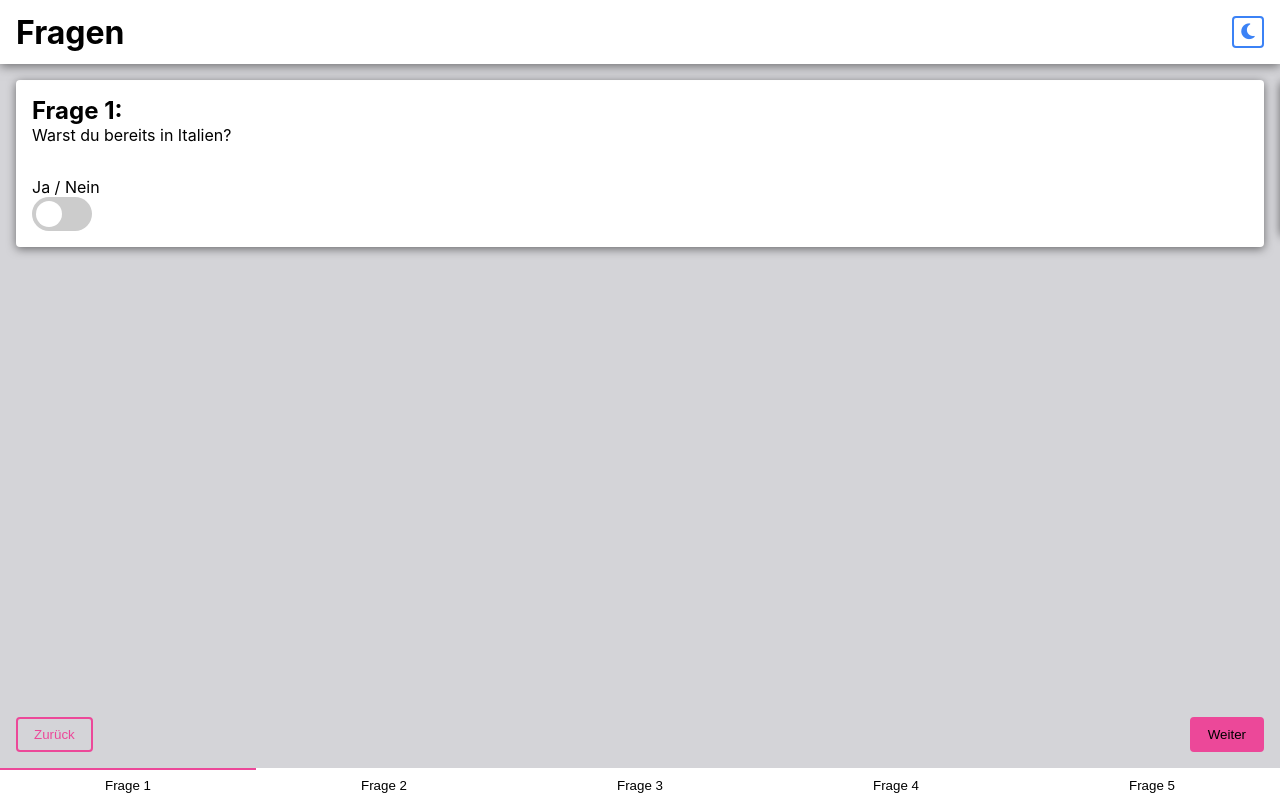
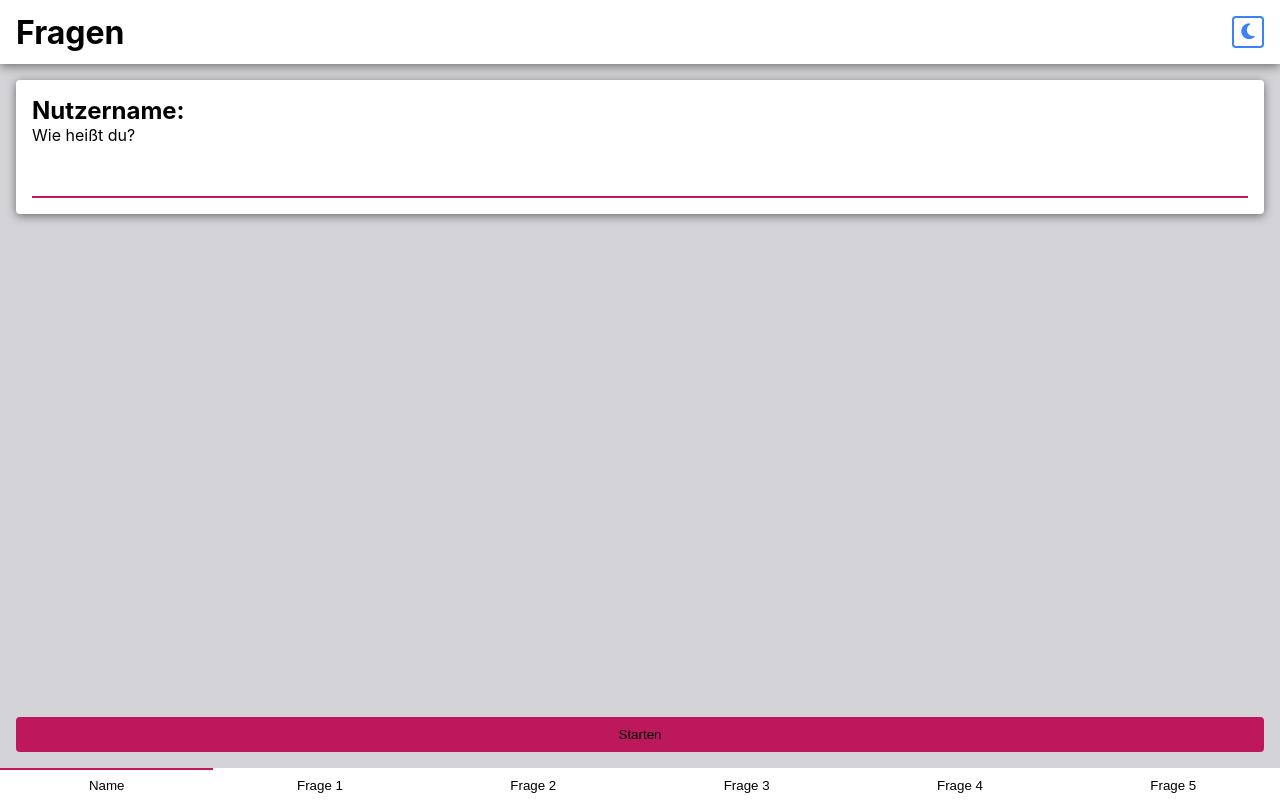
Before and after one commit to riedadr/testat2, a PHP site: page /minimal/fragen-mini.html in a window 1280 px wide. Run offline with PHP 8.4, Linux system fonts and the light colour scheme; some libraries are stand-ins or nearby versions.

Commit message:
fragen fertig antworten können ausgelesen werden, noch kein php

```diff
--- a/minimal/fragen-mini.css
+++ b/minimal/fragen-mini.css
@@ -8,7 +8,8 @@ body {
 	--violet: #8b5cf6;
 	--pink: #ec4899;
 
-	--primary: #ec4899;
+	--primary: #be185d
+	;
 	--nav-height: 4rem;
 	--footer-height: 2rem;
 	--site-padding: 1rem;
@@ -17,8 +18,8 @@ body {
 		"Helvetica Neue", sans-serif;
 	--text: black;
 	--bg: rgb(212, 212, 216);
+	--card: #fff;
 	--shadow: rgba(0, 0, 0, 0.5);
-	--card: #fff;
 
 	background-color: var(--bg);
 	color: var(--text);
@@ -26,9 +27,9 @@ body {
 
 body.dark {
 	--text: white;
-	--bg: rgb(0, 0, 0);
-	--card: rgba(255, 255, 255, 0.247);
-	--shadow: rgba(255, 255, 255, 0.212);
+	--bg: #0f172a;
+	--card: #1e293b;
+	--shadow: #000;
 }
 
 *,
@@ -41,8 +42,6 @@ body.dark {
 }
 
 header {
-	position: fixed;
-	z-index: 3;
 	width: 100%;
 	height: var(--nav-height);
 	padding: 1rem;
@@ -84,23 +83,23 @@ header button {
 	font-size: large;
 }
 
-main {
-	position: absolute;
-	top: var(--nav-height);
-	bottom: var(--footer-height);
-}
-
-#fragen {
+main#fragen {
 	background-color: transparent;
 	padding: var(--site-padding);
 	height: calc(100vh - var(--nav-height) - var(--footer-height));
 	width: 100vw;
 	max-width: 100vw;
 	display: grid;
-	grid-template-columns: repeat(5, calc(100vw - 2 * var(--site-padding)));
-	gap: 1rem;
+	grid-template-columns: repeat(6, calc(100vw - 2 * var(--site-padding)));
+	gap: 4rem;
 	overflow-x: scroll;
 	scroll-behavior: smooth;
+
+	scrollbar-width: none;
+	-ms-overflow-style: none;
+}
+#fragen::-webkit-scrollbar {
+	display: none;
 }
 
 .frage {
@@ -131,6 +130,10 @@ main {
 	padding-right: 1rem;
 	border-radius: 0.25rem;
 	cursor: pointer;
+	transition: 200ms ease;
+}
+.frage .steuerung button:hover {
+	box-shadow: inset 0px 0px 10px 0px var(--primary), 0px 0px 10px 0px var(--primary);
 }
 
 .frage .steuerung button.ok {
@@ -143,8 +146,15 @@ main {
 	border: 2px solid var(--primary);
 }
 
+input[type=text], input[type=number] {
+	background-color: transparent;
+	border: none;
+	border-bottom: 2px solid var(--primary);
+	color: var(--text);
+}
+
 /* Frage 1: Switch */
-.switch {
+#section1 .switch {
 	position: relative;
 	display: inline-block;
 	width: 60px;
@@ -152,58 +162,65 @@ main {
 }
 
 /* Hide default HTML checkbox */
-.switch input {
+#section1 .switch input {
 	opacity: 0;
 	width: 0;
 	height: 0;
 }
 
 /* The slider */
-.slider {
+#section1 .slider {
 	position: absolute;
 	cursor: pointer;
 	top: 0;
 	left: 0;
 	right: 0;
 	bottom: 0;
-	background-color: #ccc;
+	background-color: var(--red);
 	-webkit-transition: 0.4s;
 	transition: 0.4s;
+	border-radius: 34px;
 }
 
-.slider:before {
+#section1 .slider:before {
 	position: absolute;
-	content: "";
+
 	height: 26px;
 	width: 26px;
 	left: 4px;
 	bottom: 4px;
-	background-color: white;
+	background-color: #fff;
 	-webkit-transition: 0.4s;
 	transition: 0.4s;
+	border-radius: 50%;
+
+	display: flex;
+	justify-content: center;
+	align-items: center;
+	content: "NEIN";
+	color: var(--red);
+	font-size: x-small;
 }
 
-input:checked + .slider {
-	background-color: #2196f3;
+#section1 input:checked + .slider {
+	background-color: var(--green);
 }
 
-input:focus + .slider {
-	box-shadow: 0 0 1px #2196f3;
+#section1 input:focus + .slider {
+	box-shadow: 0 0 1px var(--green);
 }
 
-input:checked + .slider:before {
+#section1 input:checked + .slider:before {
 	-webkit-transform: translateX(26px);
 	-ms-transform: translateX(26px);
 	transform: translateX(26px);
+
+	content: "JA";
+	color: var(--green);
 }
 
-/* Rounded sliders */
-.slider.round {
-	border-radius: 34px;
-}
-
-.slider.round:before {
-	border-radius: 50%;
+#section1 .wert {
+	content: "JA";
 }
 
 fieldset {
@@ -211,8 +228,6 @@ fieldset {
 }
 
 footer {
-	position: absolute;
-	bottom: 0;
 	height: var(--footer-height);
 	width: 100%;
 	display: flex;
@@ -231,3 +246,8 @@ footer button {
 footer button#active {
 	border-top: 2px solid var(--primary);
 }
+
+/* Utility-Classes */
+.w-full {
+	width: 100%;
+  }
--- a/minimal/fragen-mini.html
+++ b/minimal/fragen-mini.html
@@ -18,21 +18,41 @@
 			></button>
 		</header>
 		<main id="fragen">
+			<section class="frage" id="section0">
+				<div class="inhalt">
+					<h1>Nutzername:</h1>
+					<p>Wie heißt du?</p>
+
+					<div class="antwort">
+						<input class="w-full" type="text" name="user" id="userInput" />
+					</div>
+				</div>
+				<div class="steuerung">
+					<button
+						class="ok w-full"
+						onclick="scrollToArea(1)"
+					>
+						Starten
+					</button>
+				</div>
+			</section>
+
 			<section class="frage" id="section1">
 				<div class="inhalt">
 					<h1>Frage 1:</h1>
 					<p>Warst du bereits in Italien?</p>
 
 					<div class="antwort">
-						<p>Ja / Nein</p>
 						<label class="switch">
-							<input type="checkbox">
-							<span class="slider round"></span>
-						  </label>
+							<input type="checkbox" id="italienInput" />
+							<span class="slider"></span>
+						</label>
 					</div>
 				</div>
 				<div class="steuerung">
-					<button class="back">Zurück</button>
+					<button class="back" onclick="scrollToArea(0)">
+						Zurück
+					</button>
 					<button class="ok" onclick="scrollToArea(2)">Weiter</button>
 				</div>
 			</section>
@@ -44,12 +64,7 @@
 
 					<div class="antwort">
 						<p>Gib eine Zahl ein</p>
-						<input
-									type="number"
-									id="länder"
-									name="länder"
-									placeholder="z.B. Italien, Österreich oder Spanien"
-								/>
+						<input type="number" id="länderInput" name="länder" />
 					</div>
 				</div>
 				<div class="steuerung">
@@ -204,13 +207,12 @@
 					<p>In welchem Land hat es dir bisher am besten gefallen?</p>
 
 					<div class="antwort">
-						<p>Gib ein Land ein</p>
 						<input
-									type="text"
-									id="bestesLand"
-									name="bestesLand"
-									placeholder="z.B. Italien, Österreich oder Spanien"
-								/>
+							type="text"
+							id="lieblingsland"
+							class="w-full"
+							placeholder="z.B. Italien, Österreich oder Spanien"
+						/>
 					</div>
 				</div>
 				<div class="steuerung">
@@ -222,9 +224,10 @@
 			</section>
 		</main>
 		<footer>
-			<button class="nav-btn" id="active" onclick="scrollToArea(1)">
-				Frage 1
+			<button class="nav-btn" id="active" onclick="scrollToArea(0)">
+				Name
 			</button>
+			<button class="nav-btn" onclick="scrollToArea(1)">Frage 1</button>
 			<button class="nav-btn" onclick="scrollToArea(2)">Frage 2</button>
 			<button class="nav-btn" onclick="scrollToArea(3)">Frage 3</button>
 			<button class="nav-btn" onclick="scrollToArea(4)">Frage 4</button>
@@ -239,20 +242,51 @@
 			function scrollToArea(section) {
 				let target = document.getElementById("section" + section);
 				fragen.scrollLeft = target.offsetLeft - 16; //16 = padding von #fragen
-
-				console.log(navBtns);
-
 				let i = 0;
 				while (i < navBtns.length) {
-					if (i == section - 1) navBtns.item(i).id = "active";
+					if (i == section) navBtns.item(i).id = "active";
 					else navBtns.item(i).id = "";
 					i++;
 				}
 			}
 
 			function senden() {
-				console.log("Noch nicht implementiert!");
+				let user = document.getElementById("userInput").value;
+				let frage1 = document.getElementById("italienInput").checked;
+				let frage2 = document.getElementById("länderInput").value;
+				let frage3 = getAntwort3();
+				let frage4 = getAntwort4();
+				let frage5 = document.getElementById("lieblingsland").value;
+
+				console.log("🧑‍💻?", user);
+				console.log("🍕?", frage1);
+				console.log("🌍?", frage2);
+				console.log("✈️?", frage3);
+				console.log("📍?", frage4);
+				console.log("❤️?", frage5);
+
+
 			}
+
+			const getAntwort3 = () => {
+				let vehiclesField = document.getElementById("verkehrsmittel");
+				let vehicles = vehiclesField.querySelectorAll("input");
+
+				let selectedVehicles = [];
+				vehicles.forEach((vehicle) => {
+					if (vehicle.checked) selectedVehicles.push(vehicle.value);
+				});
+
+				return selectedVehicles;
+			};
+
+			const getAntwort4 = () => {
+				let placesField = document.getElementById("lieblingsziele");
+				let favPlace = placesField.querySelector('input[name="ziele"]:checked').value;
+
+				return favPlace;
+			};
+
 		</script>
 
 		<!-- Skript für Fontawesome Icons -->
```
Also changed, not shown: other parts of minimal/fragen-mini.html (+32 -44 lines), index.php (+4 -4 lines).
